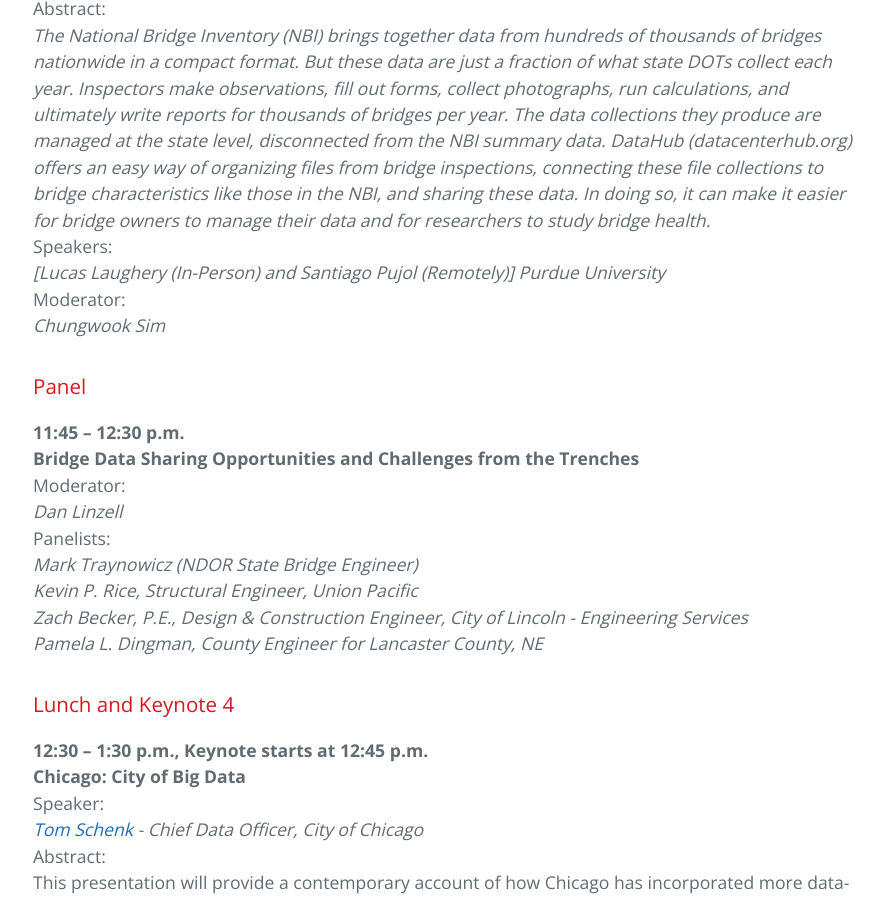
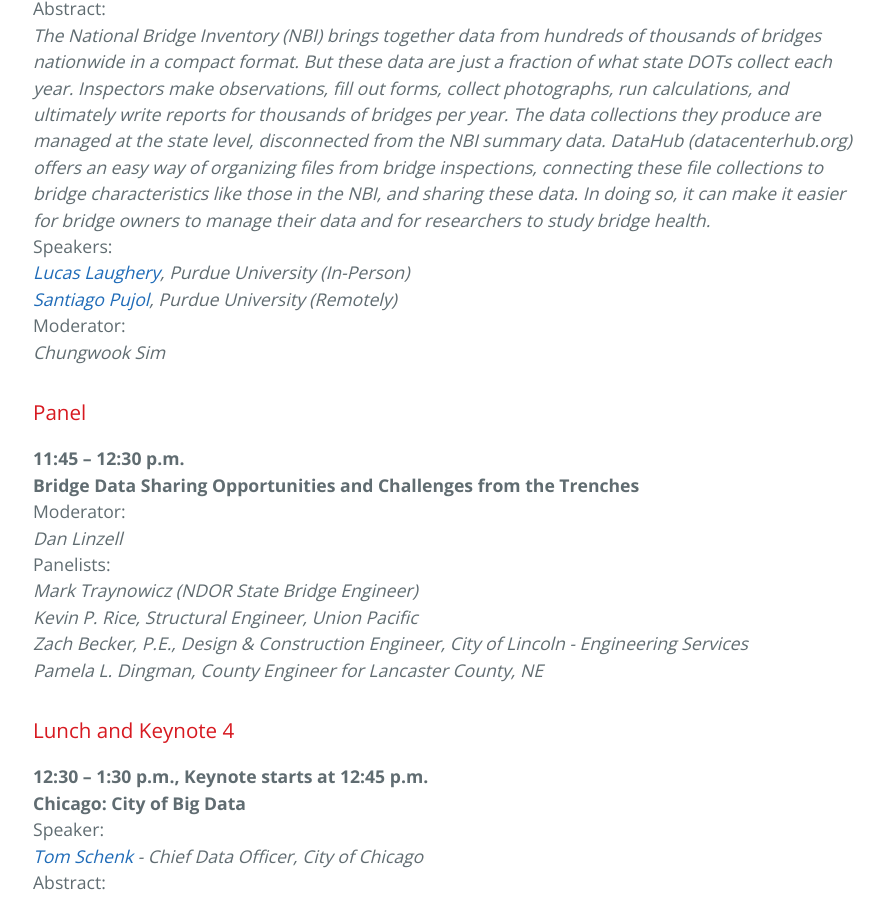
Before and after one commit to BridgingBigData/BridgingBigData.github.io, a Jekyll site: the page built from pages/bbd2016agenda.md, in a window 1280 px wide and 900 px high, scrolled down 2586 px. Shown: the whole window, without its empty margins (191-1075 px from the left). Built offline with Jekyll 4.4.1, drawn with Linux system fonts in a browser that asks for light colours.

Commit message:
Update bbd2016agenda.md

```diff
--- a/pages/bbd2016agenda.md
+++ b/pages/bbd2016agenda.md
@@ -62,7 +62,8 @@ Managing Bridge Data using DataHub**
 Abstract:
 _The National Bridge Inventory (NBI) brings together data from hundreds of thousands of bridges nationwide in a compact format. But these data are just a fraction of what state DOTs collect each year. Inspectors make observations, fill out forms, collect photographs, run calculations, and ultimately write reports for thousands of bridges per year. The data collections they produce are managed at the state level, disconnected from the NBI summary data. DataHub (datacenterhub.org) offers an easy way of organizing files from bridge inspections, connecting these file collections to bridge characteristics like those in the NBI, and sharing these data. In doing so, it can make it easier for bridge owners to manage their data and for researchers to study bridge health._
 Speakers:
-_[Lucas Laughery (In-Person) and Santiago Pujol (Remotely)] Purdue University_
+_[Lucas Laughery](https://bridgingbigdata.github.io/pages/bio.html#lucas-laughery), Purdue University (In-Person)
+[Santiago Pujol](https://bridgingbigdata.github.io/pages/bio.html#santiago-pujol), Purdue University (Remotely)_
 Moderator:
 _Chungwook Sim_
 
```
